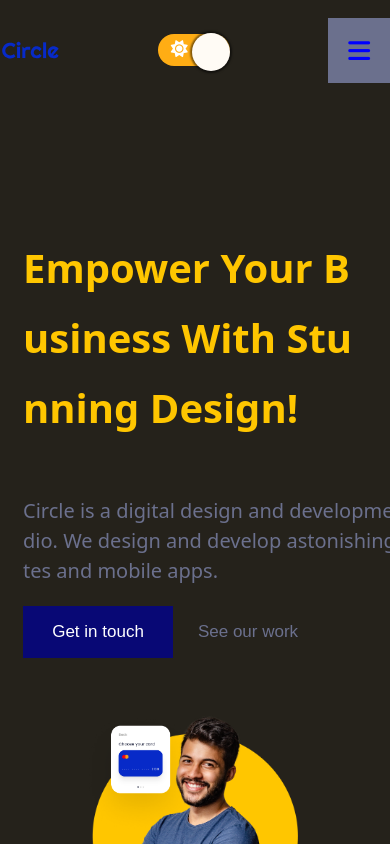
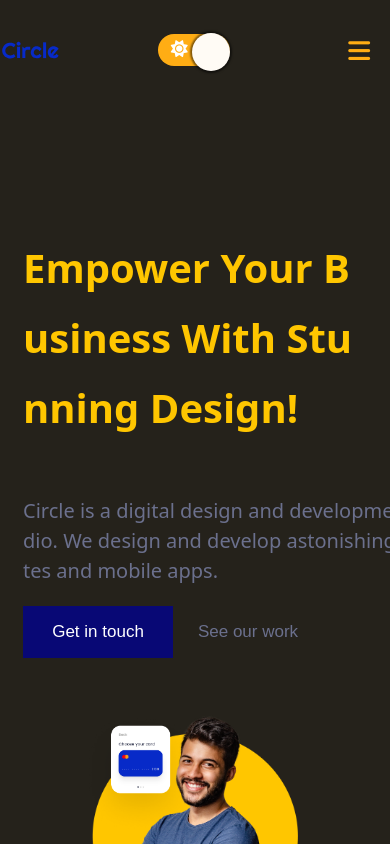
Before and after one commit to sergiolara92/responsiveWeb, a plain HTML site: page index.html in a window 390 px wide. Both pictures are taken after a click on the button 194 px from the left and 50 px from the top of the page. Shown: the top 844 px of the page. Drawn offline with Linux system fonts and the light colour scheme; no server answers; files whose address does not match are found by name.

Commit message:
correccion color

```diff
--- a/styles/comun/navbar.css
+++ b/styles/comun/navbar.css
@@ -214,8 +214,13 @@ ul.show {
     background-color: #C8C8C8;
     }
 
-    body.dark .btn_menu {
+    body.dark .btn_menu.show{
         background-color: #6B708D;
+        transition: 1s;
+    }
+
+    body.dark .fa{
+        color: #ffad14;
         transition: 1s;
     }
 
```
